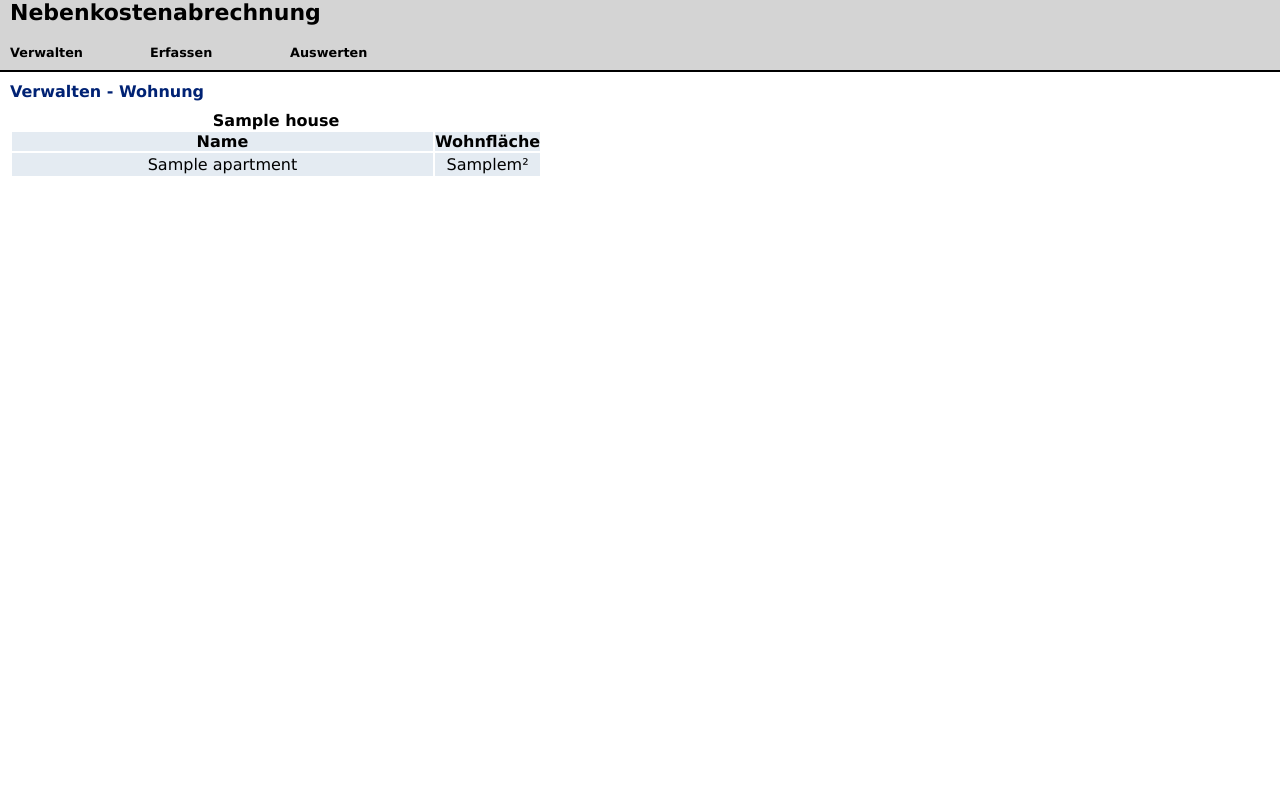
After one commit to Hoernchen20/service-charges, a PHP site: page /apartment.php in a window 1280 px wide. The commit adds this page. Run offline with PHP 8.4, Linux system fonts and the light colour scheme; tables that the repository leaves empty or names only in its code hold one stand-in row (values such as "Sample post").

Commit message:
Seite für Wohnungen hinzugefügt

```diff
--- /dev/null
+++ b/apartment.php
@@ -0,0 +1,91 @@
+<!DOCTYPE HTML PUBLIC "-//W3C//DTD HTML 4.01 Transitional//EN">
+<html>
+  <head>
+    <title>Nebenkostenabrechnung - Wohnung</title>
+    <meta http-equiv="content-type" content="text/html; charset=UTF-8">
+    <meta name="author" content="Felix Horn">
+    <meta http-equiv="language" content="de">
+    <link rel="stylesheet" type="text/css" href="styles.css">
+  </head>
+
+  <body>
+      <div class="head">
+        <h1>Nebenkostenabrechnung</h1>
+      </div>
+      <div class="topnavi">
+        <ul>
+          <li>
+            <h3>Verwalten</h3>
+            <ul class="subnavi">
+              <li><a href="house.php">Haus</a></li>
+              <li><a href="apartment.php">Wohnung</a></li>
+              <li><a href="tenant.php">Mieter</a></li>
+            </ul>
+          </li>
+        </ul>
+        <ul>
+          <li>
+            <h3>Erfassen</h3>
+            <ul class="subnavi">
+              <li><a href="#">Kosten pro Haus</a></li>
+              <li><a href="#">Kosten pro Wohnung</a></li>
+              <li><a href="#">Kosten pro Mieter</a></li>
+            </ul>
+          </li>
+        </ul>
+        <ul>
+          <li>
+            <h3>Auswerten</h3>
+            <ul class="subnavi">
+              <li><a href="#">Mieter pro Monat</a></li>
+            </ul>
+          </li>
+        </ul>
+      </div>
+      <div class="inhalt">
+        <h2>Verwalten - Wohnung</h2>
+
+          <?php
+            include 'dbconnect.php';
+
+            $query = 'SELECT
+                        house.id, house.name
+                      FROM
+                        house
+                      ORDER BY house.name ASC';
+            $result = mysqli_query($db, $query);
+
+            while($row = mysqli_fetch_object($result)) {
+              echo '<table>
+                      <caption>' . $row->name . '</caption>
+                      <thead>
+                        <tr>
+                          <th id="name">Name</th>
+                          <th id="size">Wohnfläche</th>
+                        </tr>
+                      </thead>
+                      <tbody>';
+
+              $query_apartment = 'SELECT
+                                    apartment.id, apartment.name, apartment.size
+                                  FROM
+                                    apartment
+                                  WHERE apartment.house_id = ' . $row->id . '
+                                  ORDER BY apartment.name DESC';
+              $result_apartment = mysqli_query($db, $query_apartment);
+
+              while($row_apartment = mysqli_fetch_object($result_apartment)) {
+                echo "<tr>\n";
+                echo '<td headers="name">' . $row_apartment->name . "</td>\n";
+                echo '<td headers="size">' . $row_apartment->size . "m²</td>\n</tr>\n";
+              }
+
+              echo '</tbody>
+                  </table>';
+            }
+            mysqli_close($db);
+          ?>
+
+      </div>
+  </body>
+</html>
--- a/styles.css
+++ b/styles.css
@@ -28,7 +28,6 @@ h2 {
 
 h3 {
     font-size: 12px;
-    margin-top: 0px;
     margin-bottom: 5px;
     }
 
@@ -107,10 +106,16 @@ div.inhalt {
     }
 
 div.inhalt td {
-    text-align: left;
+    width: 80%;
+    text-align: center;
     }
 
 div.inhalt table {
+    margin: 10px 0px;
+    }
+div.inhalt table caption {
+    font-size: 16px;
+    font-weight: bold;
     }
 
 tr:nth-child(odd) {
```
